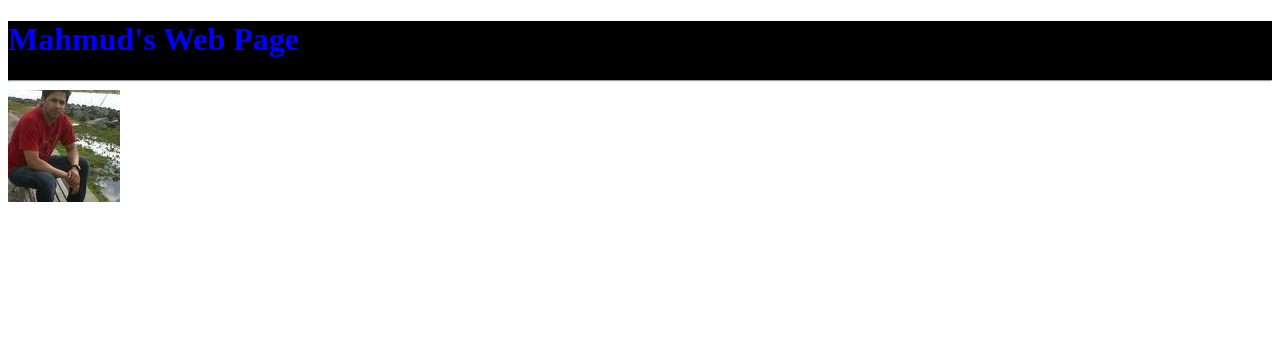
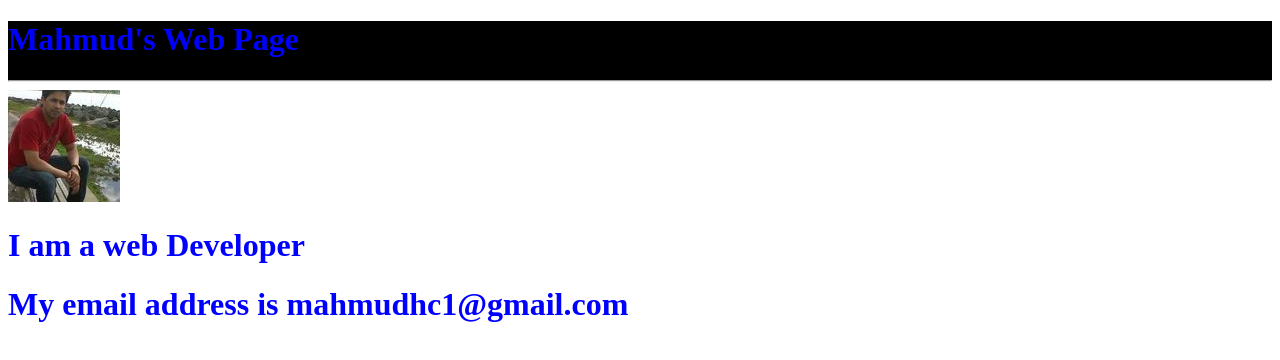
Before and after one commit to mahmudchowdhury1/my-web-page, a plain HTML site: page index.html in a window 1280 px wide. Drawn offline with Linux system fonts and the light colour scheme.

Commit message:
added to mahmud's branch

```diff
--- a/index.html
+++ b/index.html
@@ -18,6 +18,8 @@
 </div>
 
 <img src="images/mhc1.jpg" alt="">
+<h1> I am a web Developer</h1>
+<h1>My email address is mahmudhc1@gmail.com</h1>
 
 
 </body>
```
